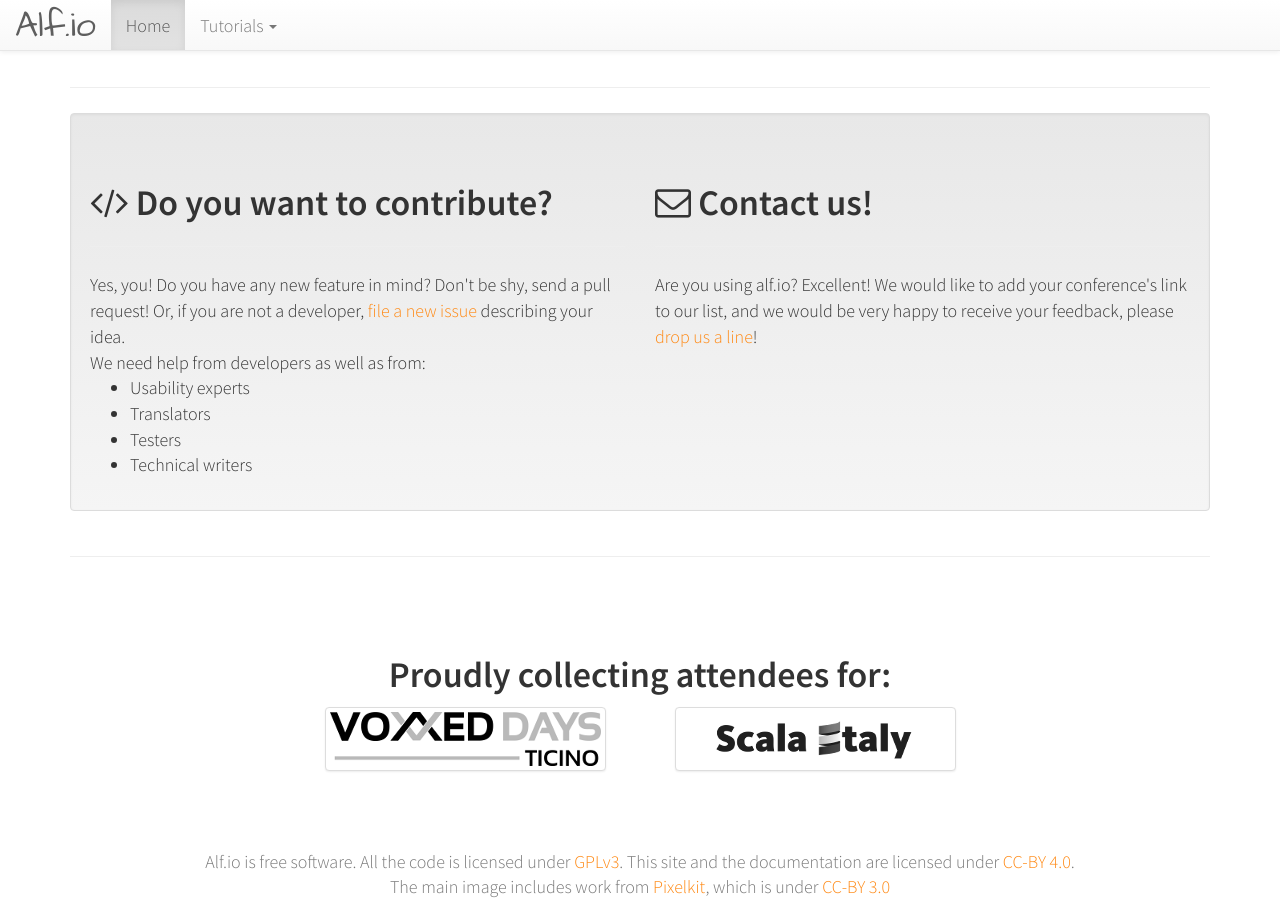
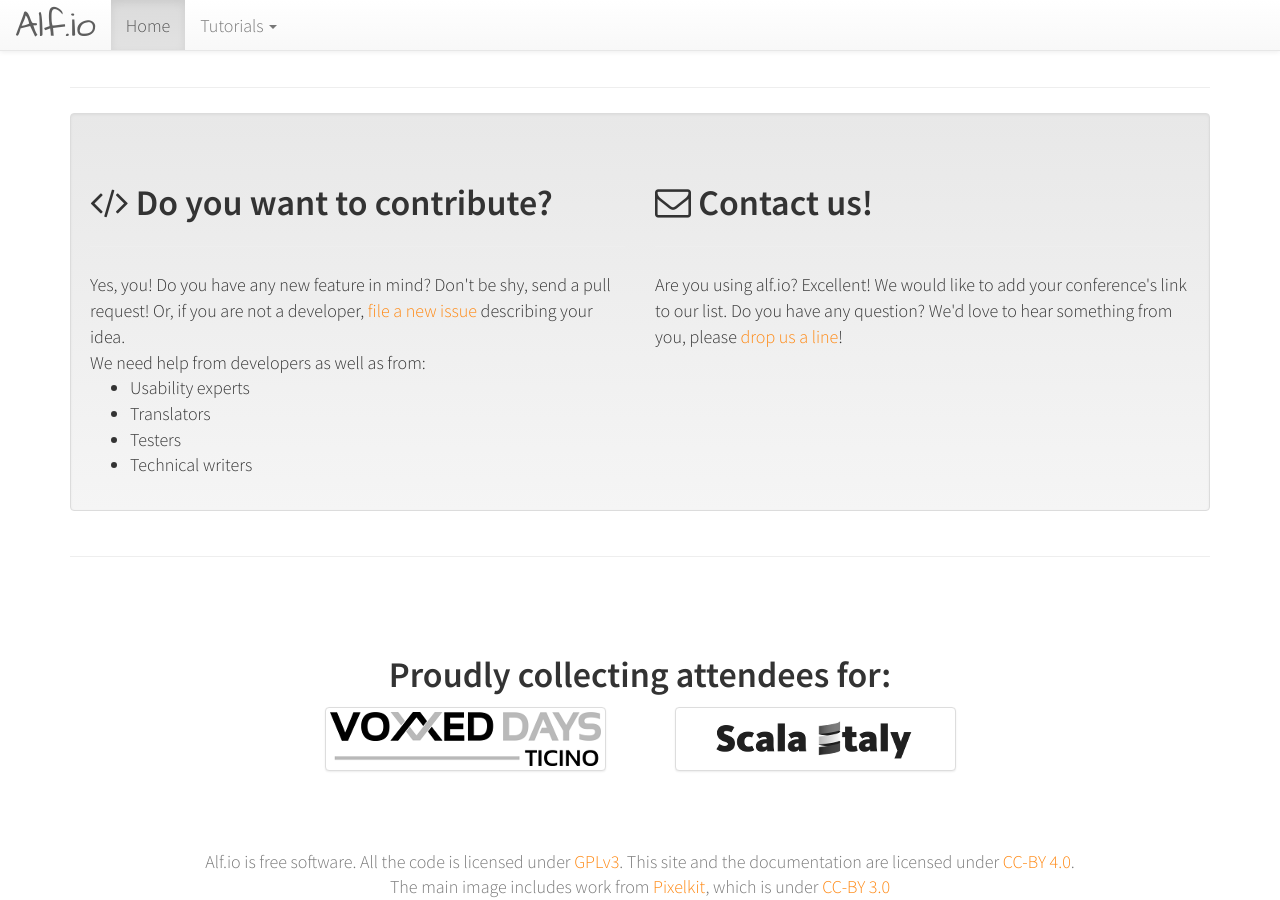
Before and after one commit to mg-1999/alf.io-website, a Jekyll site: the page built from index.html, in a window 1280 px wide and 900 px high, scrolled down 1812 px. Built offline with Jekyll 4.4.1, drawn with Linux system fonts in a browser that asks for light colours; nearby versions of some CDN libraries.

Commit message:
update mailing list address

```diff
--- a/index.html
+++ b/index.html
@@ -122,7 +122,7 @@
                 <div class="page-header">
                   <h2><i class="fa fa-envelope-o"></i> Contact us!</h2>
                 </div>
-                <span>Are you using alf.io? Excellent! We would like to add your conference's link to our list, and we would be very happy to receive your feedback, please <a href="https://groups.google.com/forum/#!forum/alfio" target="_blank">drop us a line</a>!</span>
+                <span>Are you using alf.io? Excellent! We would like to add your conference's link to our list. Do you have any question? We'd love to hear something from you, please <a href="https://groups.google.com/d/forum/alfio" target="_blank">drop us a line</a>!</span>
             </div>
           </div>
       </div>
```
